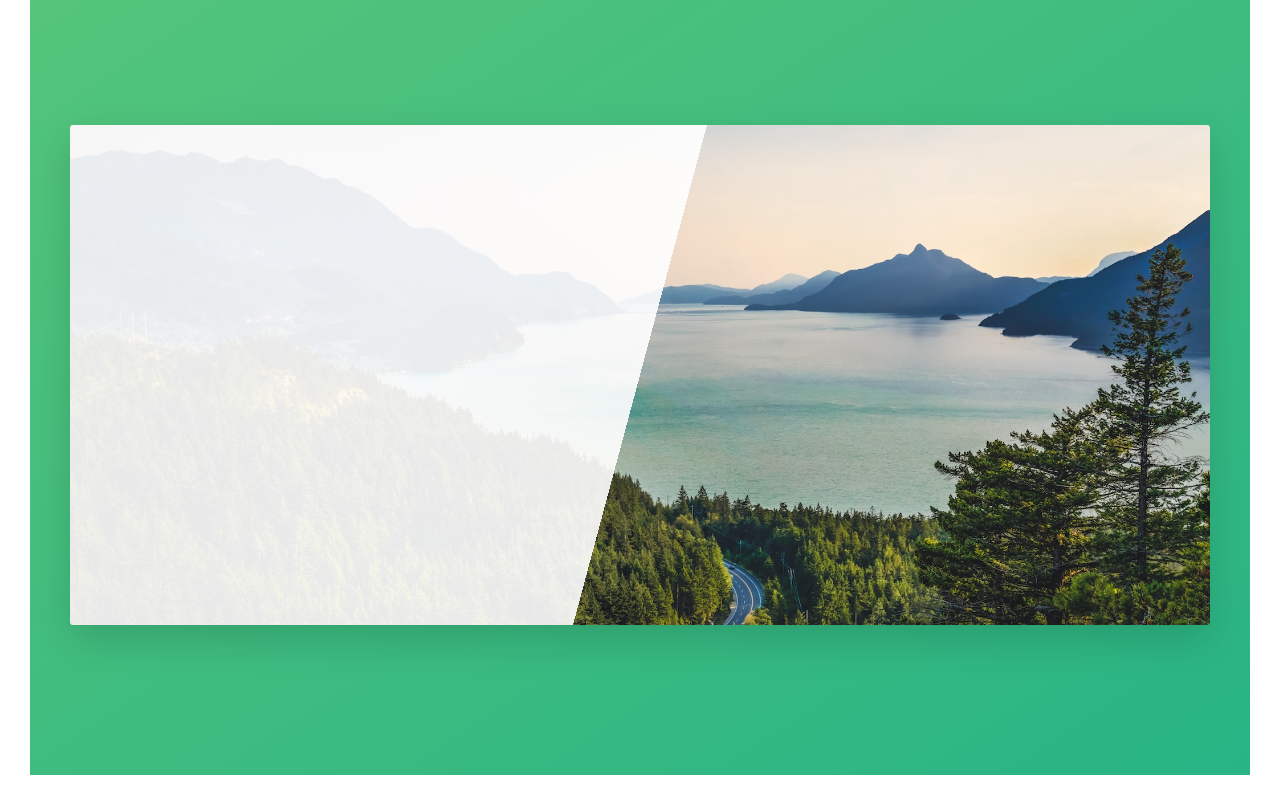
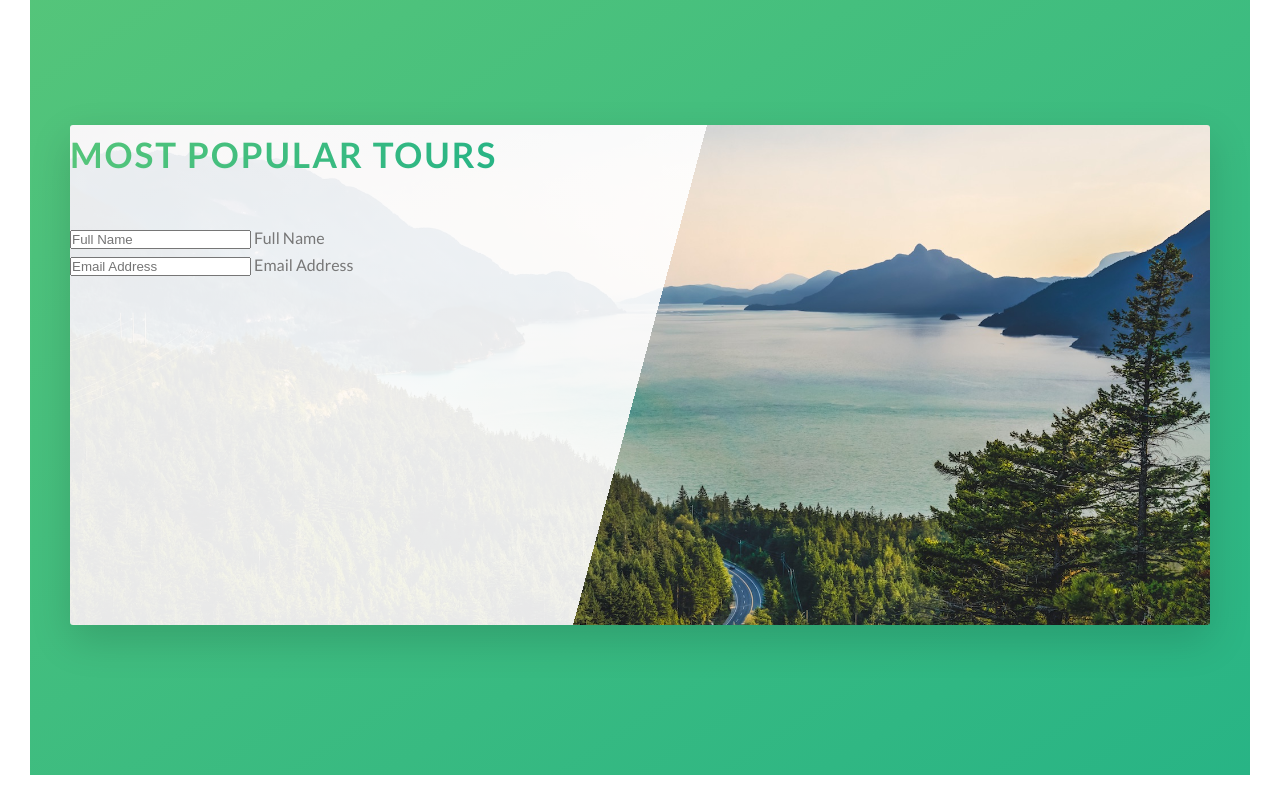
Before and after one commit to jbernardoramos/advCSS, a website: page index.html in a window 1280 px wide. Shown: the part 4640-5445 px from the top of the page. Drawn offline with Linux system fonts and the light colour scheme.

Commit message:
a construir o form

```diff
--- a/index.html
+++ b/index.html
@@ -257,7 +257,22 @@
             <section class="section-book">
                 <div class="row">
                     <div class="book">
+                        <div class="book__form">
+                            <div class="u-margin-bottom-medium"><!--utility class-->
+                                <h2 class="heading-secondary">Most Popular Tours</h2>
+                            </div>
+                            <form action="" class="form">
+                                <div class="form__group">
+                                    <input type="text" class="form__input" placeholder="Full Name" id="name" required>
+                                    <label for="name" class="form__label">Full Name</label>
+                                </div>
+                                <div class="form__group">
+                                    <input type="email" class="form__input" placeholder="Email Address" id="email" required>
+                                    <label for="email" class="form__label">Email Address</label>
+                                </div>
 
+                            </form>
+                        </div>
                     </div>
                 </div>
             </section>
--- a/sass/pages/_home.scss
+++ b/sass/pages/_home.scss
@@ -47,4 +47,9 @@
     height: 50rem;
     border-radius: 3px;
     box-shadow:0 1.5rem 4rem rgba($color-black, .15);
+
+    &__form{
+        width: 50%;
+        padding:6rem;
+    }
 }
```
